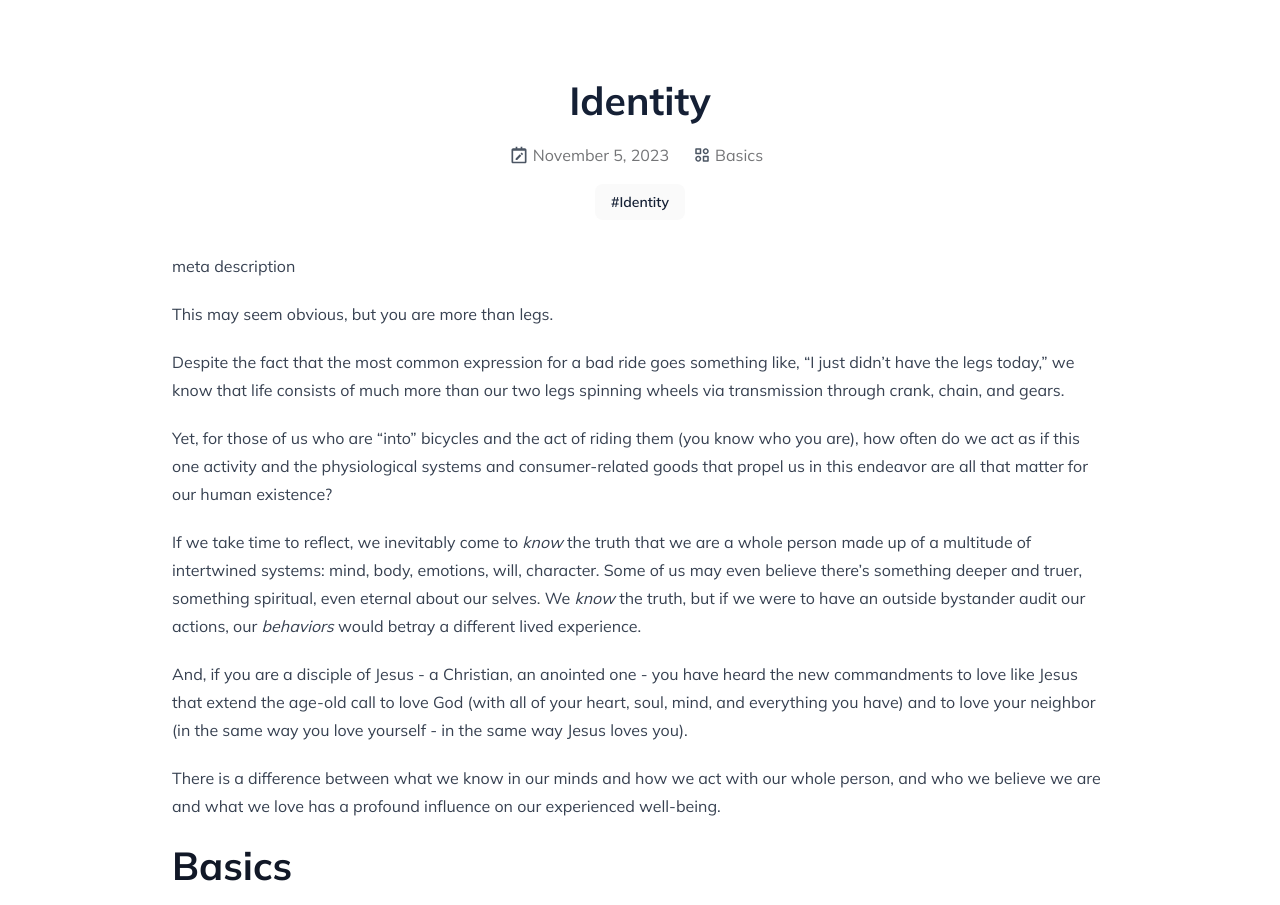
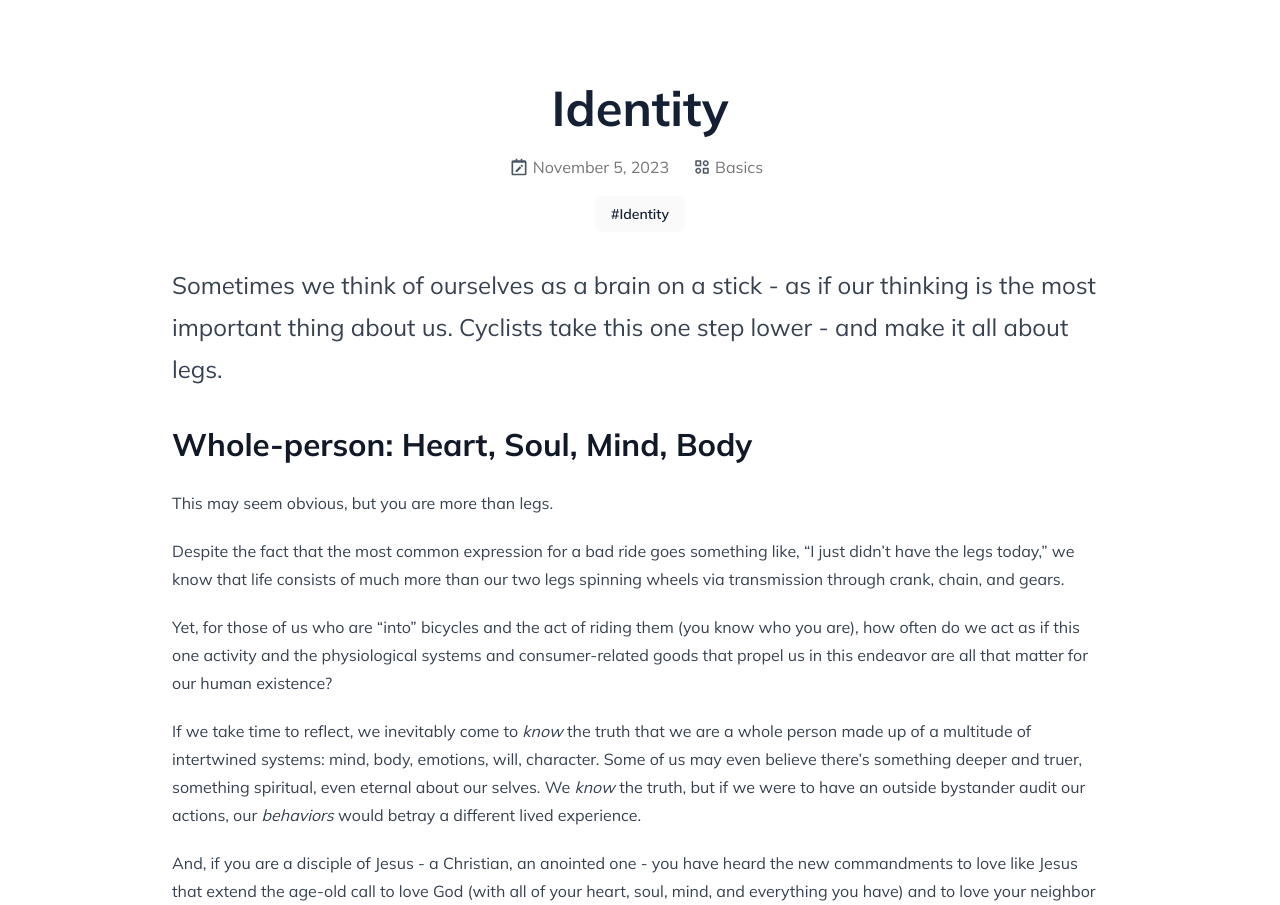
Before and after one commit to no1stringbean/lfabr, an Astro site: page /identity in a window 1280 px wide. Shown: the part 127-1032 px from the top of the page. Built offline with nearby package versions, Linux system fonts and the light colour scheme; Astro itself is replaced by a stand-in of ours; what tailwind-bootstrap-grid would draw is missing.

Commit message:
sitemap, update postsingle and identity

```diff
--- a/astro.config.mjs
+++ b/astro.config.mjs
@@ -8,7 +8,7 @@ import config from "./src/config/config.json";
 
 // https://astro.build/config
 export default defineConfig({
-  site: config.site.base_url ? config.site.base_url : "http://examplesite.com",
+  site: config.site.base_url ? config.site.base_url : "http://lfabr.com",
   base: config.site.base_path ? config.site.base_path : "/",
   trailingSlash: config.site.trailing_slash ? "always" : "never",
   integrations: [
--- a/package.json
+++ b/package.json
@@ -36,6 +36,6 @@
     "sass": "^1.58.1",
     "sharp": "^0.31.3",
     "tailwind-bootstrap-grid": "^5.0.1",
-    "tailwindcss": "^3.2.6"
+    "tailwindcss": "^3.3.5"
   }
 }
--- a/src/content/posts/identity.md
+++ b/src/content/posts/identity.md
@@ -1,6 +1,6 @@
 ---
 title: Identity
-description: "meta description"
+description: "Sometimes we think of ourselves as a brain on a stick - as if our thinking is the most important thing about us. Cyclists take this one step lower - and make it all about legs."
 date: 2023-11-05T11:20:00Z
 image: ""
 categories: ["basics"]
@@ -8,6 +8,8 @@ authors: ["Ben Schultz"]
 tags: ["identity"]
 draft: false
 ---
+
+### Whole-person: Heart, Soul, Mind, Body
 
 This may seem obvious, but you are more than legs.
 
@@ -21,7 +23,7 @@ And, if you are a disciple of Jesus - a Christian, an anointed one - you have he
 
 There is a difference between what we know in our minds and how we act with our whole person, and who we believe we are and what we love has a profound influence on our experienced well-being.
 
-## Basics
+### Basics
 
 [Identity](./identity)
 [Formation](./formation)
--- a/src/layouts/PostSingle.astro
+++ b/src/layouts/PostSingle.astro
@@ -20,7 +20,7 @@ const { title, description, categories, image, date, tags } =
   <div class="container">
     <article class="row justify-center">
       <div class="md:col-10 text-center">
-        <h1 set:html={markdownify(title)} class="h2" />
+        <h1 set:html={markdownify(title)} />
         <ul class="mt-4 flex flex-wrap items-center justify-center text-text">
           <li class="mx-3 flex items-center flex-wrap font-medium">
             <BiCalendarEdit className="mr-1 h-5 w-5 text-gray-600" />
@@ -76,7 +76,7 @@ const { title, description, categories, image, date, tags } =
 
       <div class="md:col-10">
         <div class="content mb-16 text-left">
-          <p>
+          <p class="text-[1.5rem]">
             {post.data.description}
           </p>
           <Content />
```
